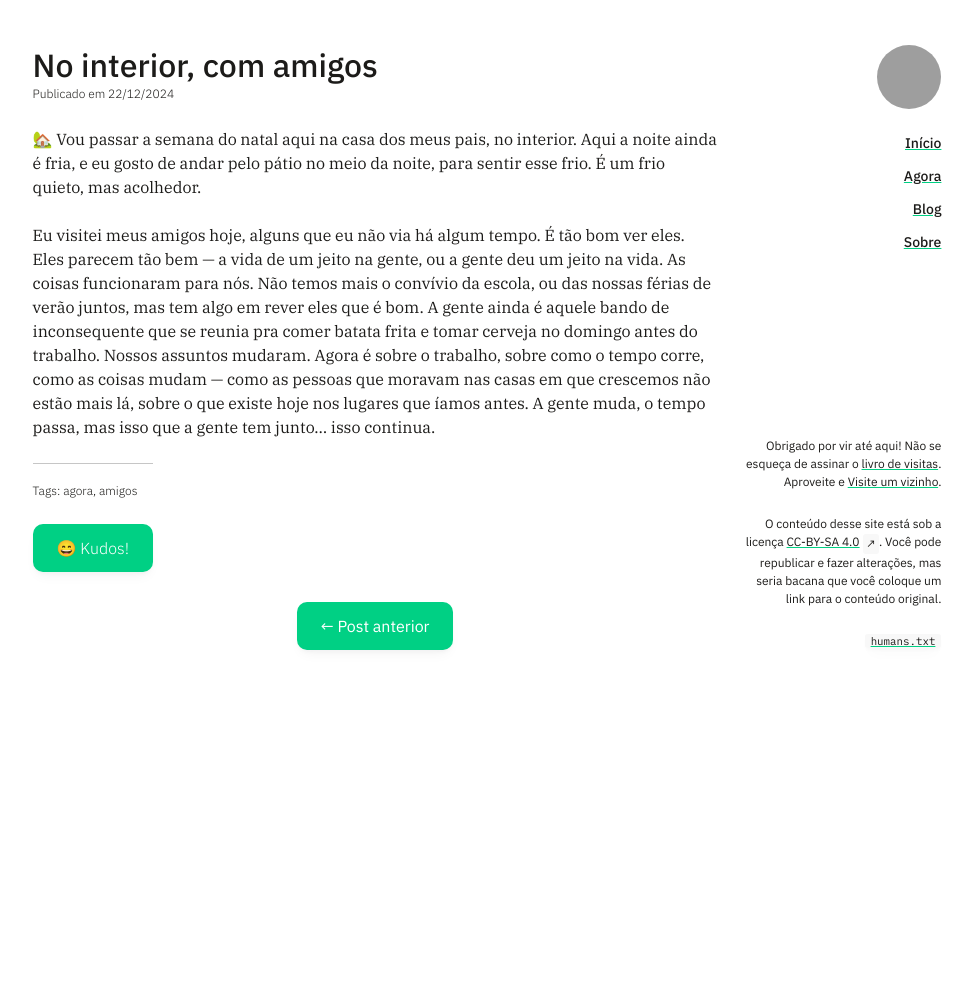
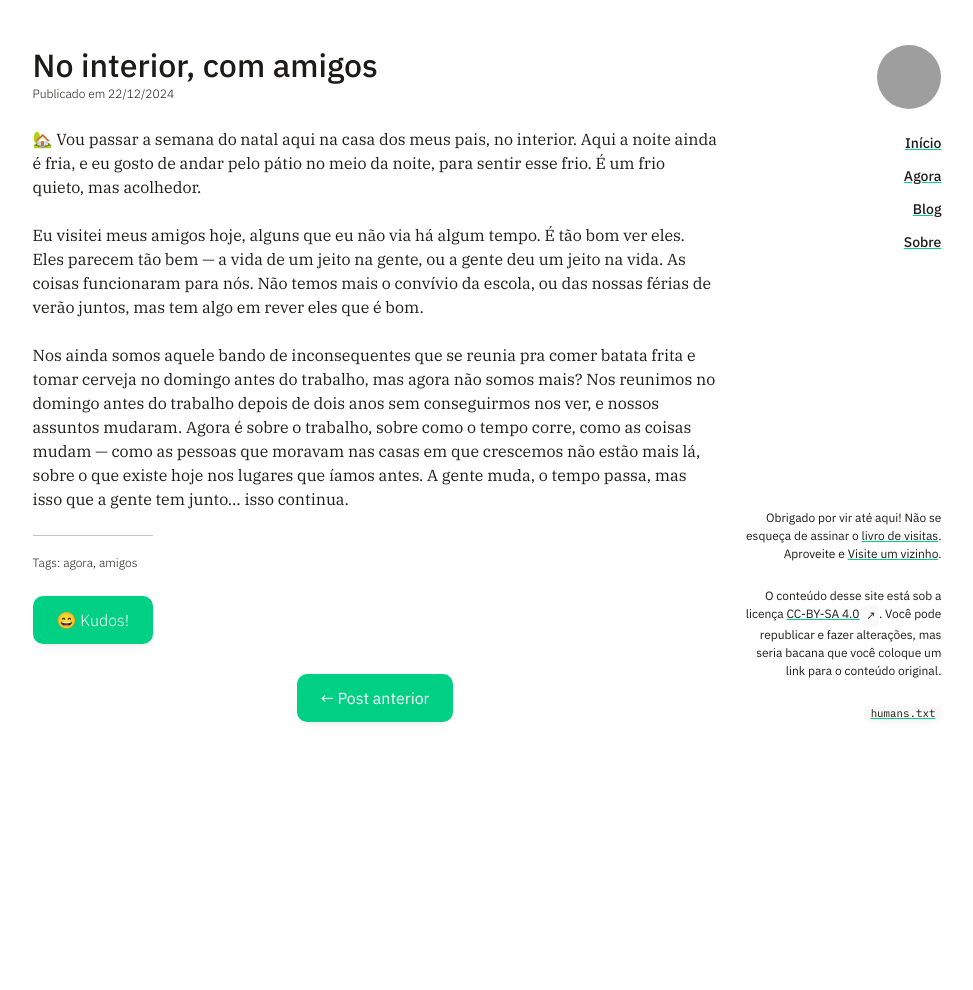
Before and after one commit to arthrfrts/arthrfrts, a Jekyll site: the page built from _posts/2024-12-22-no-interior-com-amigos.md, in a window 1280 px wide. Shown: the whole page, without its empty margins (153-1126 px from the left). Built offline with Jekyll 4.4.1, drawn with Linux system fonts in a browser that asks for light colours; a script that is not in the unit is left out; grey boxes are pictures that could not be loaded.

Commit message:
✍️ Some tidying up

```diff
--- a/_posts/2024-12-22-no-interior-com-amigos.md
+++ b/_posts/2024-12-22-no-interior-com-amigos.md
@@ -9,4 +9,6 @@ tags:
 ---
 🏡 Vou passar a semana do natal aqui na casa dos meus pais, no interior. Aqui a noite ainda é fria, e eu gosto de andar pelo pátio no meio da noite, para sentir esse frio. É um frio quieto, mas acolhedor.
 
-Eu visitei meus amigos hoje, alguns que eu não via há algum tempo. É tão bom ver eles. Eles parecem tão bem — a vida de um jeito na gente, ou a gente deu um jeito na vida. As coisas funcionaram para nós. Não temos mais o convívio da escola, ou das nossas férias de verão juntos, mas tem algo em rever eles que é bom. A gente ainda é aquele bando de inconsequente que se reunia pra comer batata frita e tomar cerveja no domingo antes do trabalho. Nossos assuntos mudaram. Agora é sobre o trabalho, sobre como o tempo corre, como as coisas mudam --- como as pessoas que moravam nas casas em que crescemos não estão mais lá, sobre o que existe hoje nos lugares que íamos antes. A gente muda, o tempo passa, mas isso que a gente tem junto... isso continua.
+Eu visitei meus amigos hoje, alguns que eu não via há algum tempo. É tão bom ver eles. Eles parecem tão bem — a vida de um jeito na gente, ou a gente deu um jeito na vida. As coisas funcionaram para nós. Não temos mais o convívio da escola, ou das nossas férias de verão juntos, mas tem algo em rever eles que é bom.
+
+Nos ainda somos aquele bando de inconsequentes que se reunia pra comer batata frita e tomar cerveja no domingo antes do trabalho, mas agora não somos mais? Nos reunimos no domingo antes do trabalho depois de dois anos sem conseguirmos nos ver, e nossos assuntos mudaram. Agora é sobre o trabalho, sobre como o tempo corre, como as coisas mudam --- como as pessoas que moravam nas casas em que crescemos não estão mais lá, sobre o que existe hoje nos lugares que íamos antes. A gente muda, o tempo passa, mas isso que a gente tem junto... isso continua.
```
